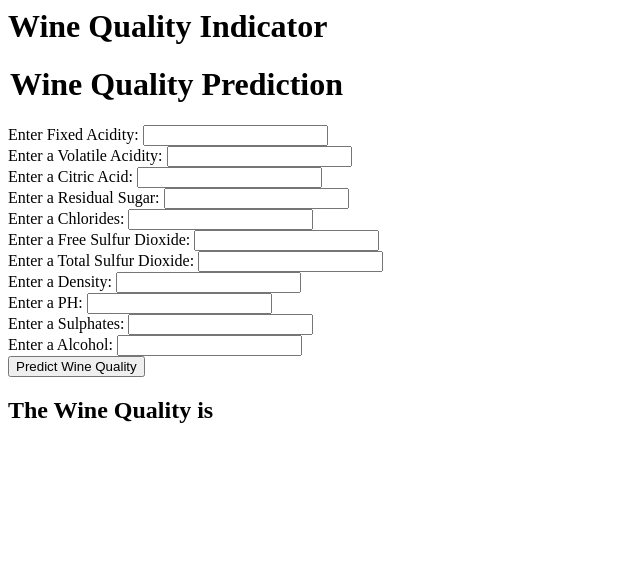
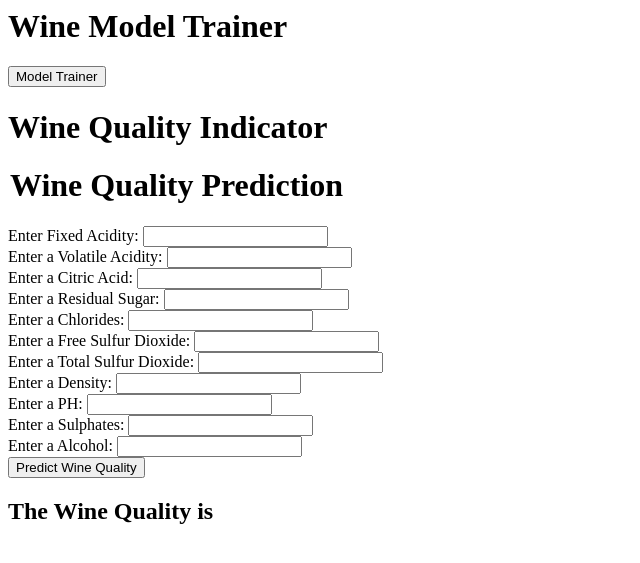
Before and after one commit to nishan129/winemodel, a Flask app: page /predictdata in a window 1280 px wide. Shown: the top 563 px of the page, without its empty margins (0-640 px from the left). Run offline with Flask 3, Linux system fonts and the light colour scheme; parts of the project's set-up code (start-up, migrations or seed data) failed here and were passed over.

Commit message:
Project is done

```diff
--- a/app.py
+++ b/app.py
@@ -3,7 +3,7 @@
 from src.constant.application import APP_HOST, APP_PORT
 from src.pipline.predict_pipeline import CustomData, PredictionPipeline
 from flask import Flask,request,render_template
-
+from src.pipline.training_pipeline import TrainPipeline
 
 from flask import Flask,request,render_template
 
@@ -15,6 +15,19 @@
 @app.route('/')
 def index():
     return render_template('index.html')
+
+@app.route("/train",methods=['GET'])
+def model_train():
+    try:
+        train_pipeline = TrainPipeline()
+        #if train_pipeline.is_pipeline_running:
+            #return render_template('train.html',train="Training pipeline is already running.")
+        train_pipeline.run_pipeline()
+        return render_template('train.html',train="Training successful !!")
+    except Exception as e:
+        return render_template('train.html',train=f"Error Occurred! {e}")
+
+
 
 @app.route('/predictdata',methods=['GET','POST'])
 def predict_datapoint():
--- a/main.py
+++ b/main.py
@@ -42,7 +42,7 @@
 async def train_route():
     try:
         train_pipeline = TrainPipeline()
-        if train_pipeline.run_pipeline:
+        if train_pipeline.is_pipeline_running:
             return Response("Training pipeline is already running.")
         train_pipeline.run_pipeline()
         return Response("Training successful !!")
--- a/templates/home.html
+++ b/templates/home.html
@@ -1,5 +1,11 @@
 <html>
 <body>
+    <h1>Wine Model Trainer </h1>
+    <form action="{{ url_for('model_train')}}" method="get">
+        <div class="mb-3">
+            <input class="form-control" class="btn btn-primary" type="submit" value="Model Trainer" required />
+        </div>
+    </form>
     <div class="login">
        <h1>Wine Quality Indicator</h1>
 
--- /dev/null
+++ b/templates/train.html
@@ -0,0 +1,3 @@
+<h2>
+    {{train}}
+ </h2>
```
Also changed, not shown: src/pipline/training_pipeline.py (+10 -1 lines).
